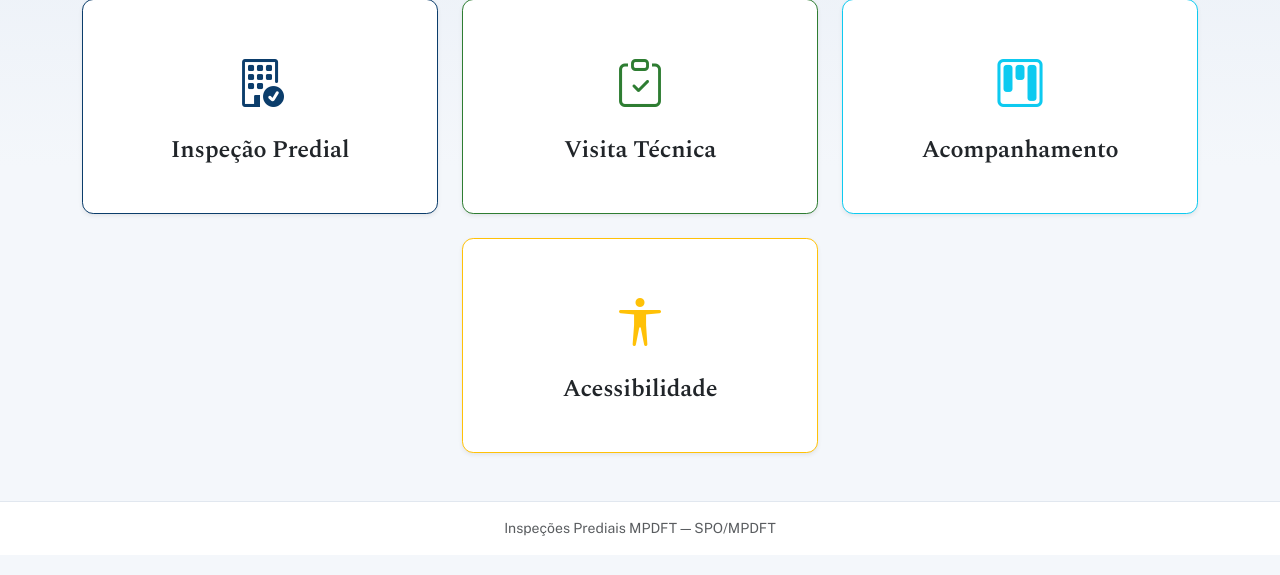
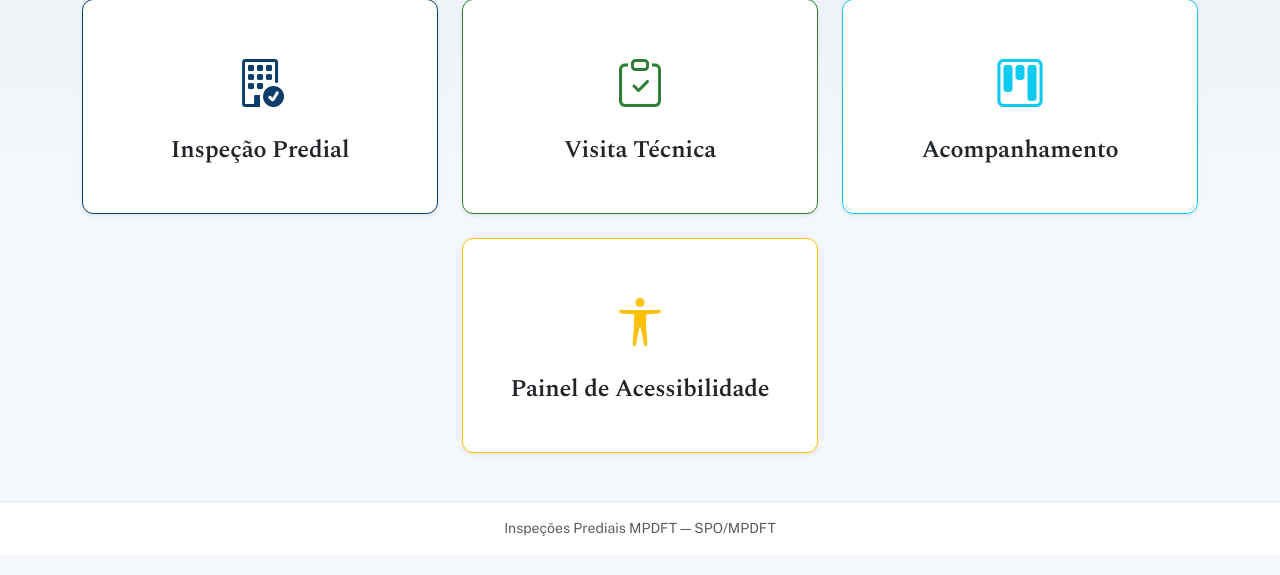
Before and after one commit to juliomandai/inspecoes-prediais-mpdft-, a Django app: template src/apps/inspecoes/templates/inspecoes/home.html in a window 1280 px wide. Shown: the part 174-749 px from the top of the page. Run offline with Django 3.2, Linux system fonts and the light colour scheme; the template is opened without the code that fills it, so the values that code supplies are empty.

Commit message:
fix: renomeia card da home para 'Painel de Acessibilidade'
Co-Authored-By: Claude Sonnet 5 <noreply@anthropic.com>
Claude-Session: https://claude.ai/code/session_012M53XwiHRoSz8x6d8MkVpf

```diff
--- a/src/apps/inspecoes/templates/inspecoes/home.html
+++ b/src/apps/inspecoes/templates/inspecoes/home.html
@@ -43,7 +43,7 @@
       <div class="card h-100 shadow-sm border-warning">
         <div class="card-body text-center py-5">
           <i class="bi bi-universal-access text-warning" style="font-size:3rem;" aria-hidden="true"></i>
-          <h2 class="h4 mt-3 mb-0 text-dark">Acessibilidade</h2>
+          <h2 class="h4 mt-3 mb-0 text-dark">Painel de Acessibilidade</h2>
         </div>
       </div>
     </a>
```
